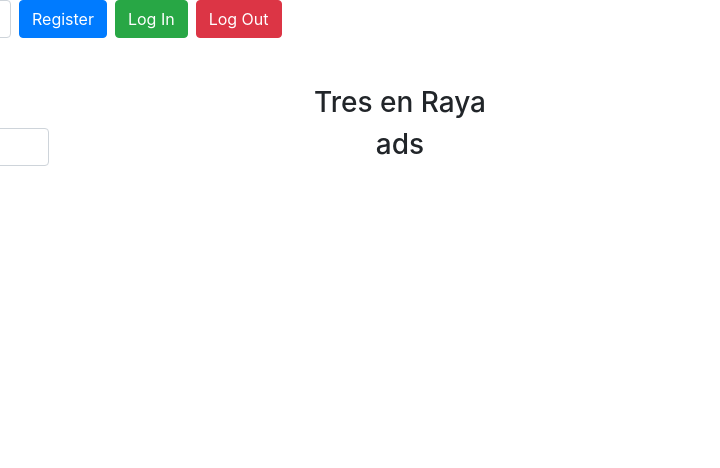
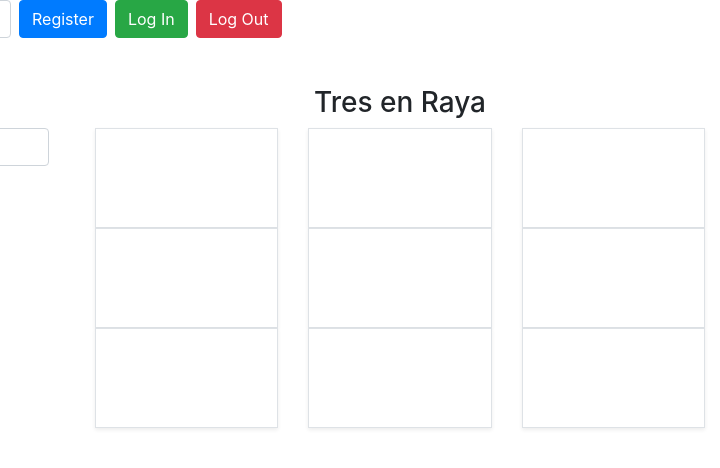
Before and after one commit to NabilHG/A10_WebSockets, a website: page serverHttp/index.html in a window 1280 px wide. Shown: the full height of the page, 560-1280 px from the left. Drawn offline with nearby package versions, Linux system fonts and the light colour scheme.

Commit message:
started the board of Tres en Raya

```diff
--- a/serverHttp/index.html
+++ b/serverHttp/index.html
@@ -50,12 +50,59 @@
                 </div>
             </div>
             <div class="col-3">
-                <input type="text"  id="inputMsg" class="form-control mb-2 mr-sm-2" style="display: inline-block; width: auto;">
+                <input type="text" id="inputMsg" class="form-control mb-2 mr-sm-2"
+                    style="display: inline-block; width: auto;">
                 <button type="button" class="btn btn-primary" id="btnSend">Send</button>
             </div>
             <div class="col-6">
                 <div class="text-center">
-                    <h3>ads</h3>
+                    <div id="tablero" class="row row-cols-3 g-2">
+                        <div class="col">
+                            <div class="border shadow-sm" data-cell-index="0"
+                                style="height: 100px; background-color: #ffffff; display: flex; align-items: center; justify-content: center; cursor: pointer;">
+                            </div>
+                        </div>
+                        <div class="col">
+                            <div class="border shadow-sm" data-cell-index="1"
+                                style="height: 100px; background-color: #ffffff; display: flex; align-items: center; justify-content: center; cursor: pointer;">
+                            </div>
+                        </div>
+                        <div class="col">
+                            <div class="border shadow-sm" data-cell-index="2"
+                                style="height: 100px; background-color: #ffffff; display: flex; align-items: center; justify-content: center; cursor: pointer;">
+                            </div>
+                        </div>
+                        <div class="col">
+                            <div class="border shadow-sm" data-cell-index="3"
+                                style="height: 100px; background-color: #ffffff; display: flex; align-items: center; justify-content: center; cursor: pointer;">
+                            </div>
+                        </div>
+                        <div class="col">
+                            <div class="border shadow-sm" data-cell-index="4"
+                                style="height: 100px; background-color: #ffffff; display: flex; align-items: center; justify-content: center; cursor: pointer;">
+                            </div>
+                        </div>
+                        <div class="col">
+                            <div class="border shadow-sm" data-cell-index="5"
+                                style="height: 100px; background-color: #ffffff; display: flex; align-items: center; justify-content: center; cursor: pointer;">
+                            </div>
+                        </div>
+                        <div class="col">
+                            <div class="border shadow-sm" data-cell-index="6"
+                                style="height: 100px; background-color: #ffffff; display: flex; align-items: center; justify-content: center; cursor: pointer;">
+                            </div>
+                        </div>
+                        <div class="col">
+                            <div class="border shadow-sm" data-cell-index="7"
+                                style="height: 100px; background-color: #ffffff; display: flex; align-items: center; justify-content: center; cursor: pointer;">
+                            </div>
+                        </div>
+                        <div class="col">
+                            <div class="border shadow-sm" data-cell-index="8"
+                                style="height: 100px; background-color: #ffffff; display: flex; align-items: center; justify-content: center; cursor: pointer;">
+                            </div>
+                        </div>
+                    </div>
                 </div>
             </div>
         </div>
--- a/serverHttp/index.js
+++ b/serverHttp/index.js
@@ -217,3 +217,9 @@ function extractContentMsg(msg) {
     }
     return msg;
 }
+
+document.querySelectorAll('[data-cell-index]').forEach(function(cell) {
+    cell.addEventListener('click', function() {
+        alert("Has hecho clic en la posición: " + cell.getAttribute('data-cell-index'));
+    });
+});
```
